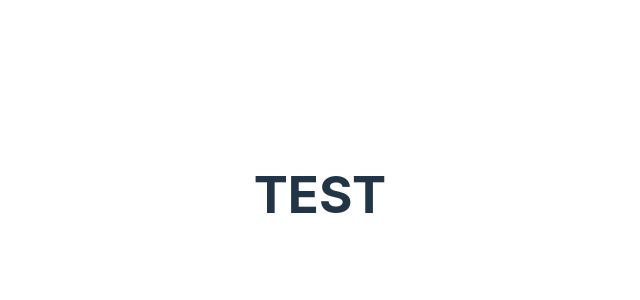
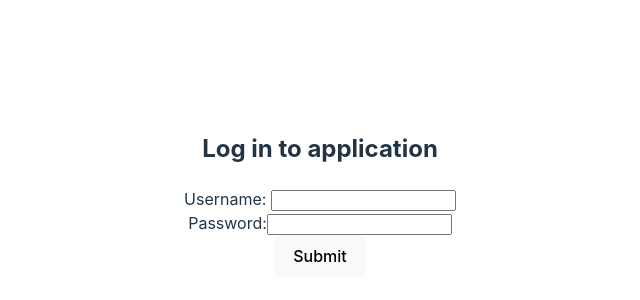
Before and after one commit to kamrantahir2/MOOC-Exercise-BlogList, a React (Vite) app in the folder blogListFrontend/: page / in a window 1280 px wide. Shown: the part 206-506 px from the top of the page, without its empty margins (320-960 px from the left). Built offline with nearby package versions, Linux system fonts and the light colour scheme.

Commit message:
Add username and password input fields and a submit button

```diff
--- a/blogListFrontend/src/App.jsx
+++ b/blogListFrontend/src/App.jsx
@@ -2,9 +2,32 @@ import { useState } from "react";
 import "./App.css";
 
 function App() {
+  const [username, setUsername] = useState("");
+  const [password, setPassword] = useState("");
+  const [user, setUser] = useState(null);
+
   return (
     <>
-      <h1>TEST</h1>
+      <h2>Log in to application</h2>
+      <div>
+        <div>
+          Username:{" "}
+          <input
+            type="text"
+            onChange={({ target }) => setUsername(target.value)}
+          />
+        </div>
+        <div>
+          Password:
+          <input
+            type="password"
+            onChange={({ target }) => setPassword(target.value)}
+          />
+        </div>
+        <div>
+          <button>Submit</button>
+        </div>
+      </div>
     </>
   );
 }
```
